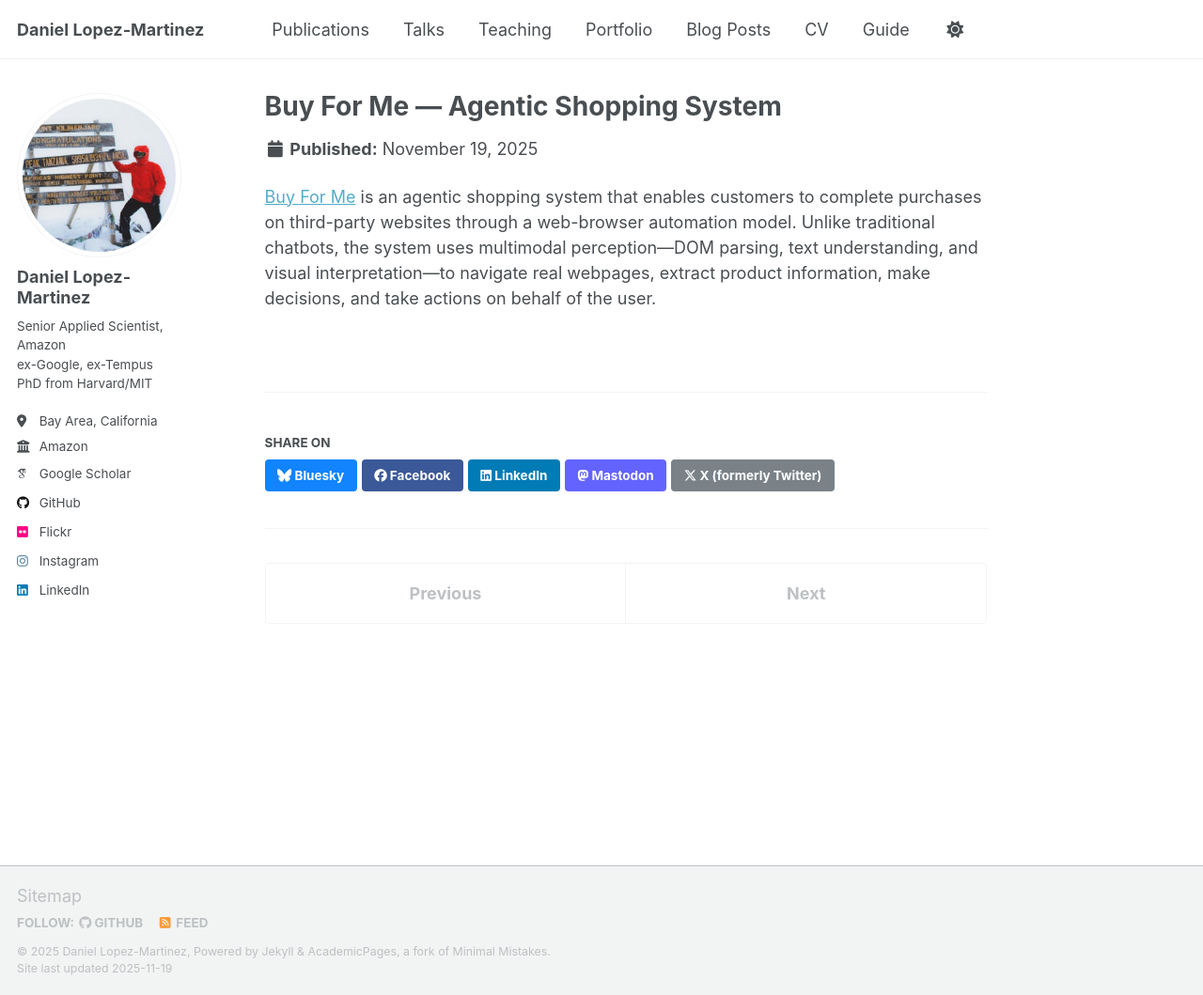
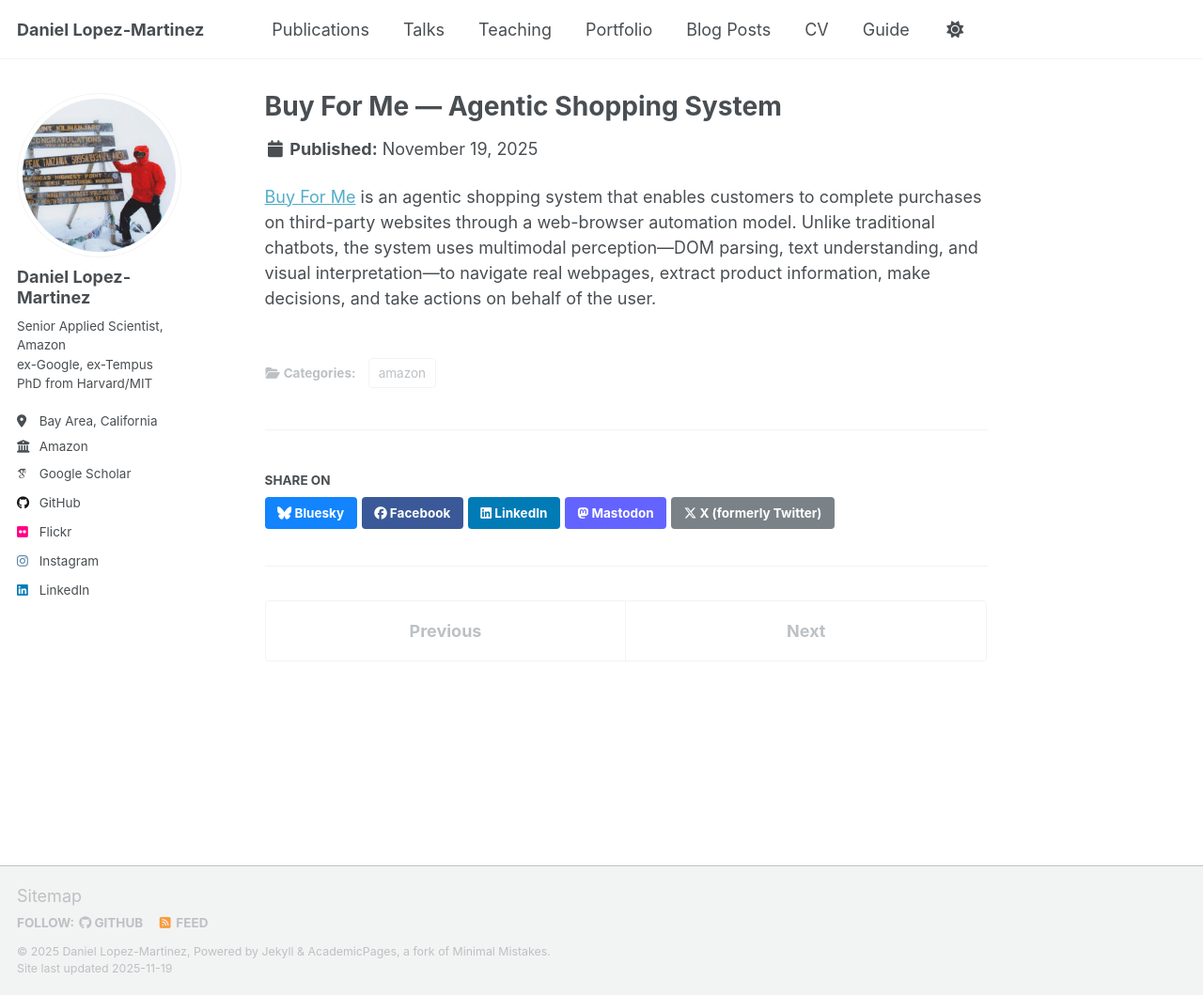
Before and after one commit to daniel-lopezmartinez/daniel-lopezmartinez.github.io, a Jekyll site: the page built from _portfolio/buyforme.md, in a window 1280 px wide and 1059 px high. Shown: the whole window at 94% size. Built offline with Jekyll 4.4.1, drawn with Linux system fonts in a browser that asks for light colours; some web fonts are replaced; a script that is not in the unit is left out.

```diff
--- a/_portfolio/buyforme.md
+++ b/_portfolio/buyforme.md
@@ -2,6 +2,7 @@
 title: "Buy For Me — Agentic Shopping System"
 excerpt: "A browser-based agentic system that helps customers complete purchases across third-party websites using multimodal perception, reasoning, and tool-enabled actions.<br/><img src='/images/blog/buyforme.jpg' width='300'>"
 collection: portfolio
+category: amazon
 ---
 
 [Buy For Me](https://www.aboutamazon.com/news/retail/amazon-shopping-app-buy-for-me-brands) is an agentic shopping system that enables customers to complete purchases on third-party websites through a web-browser automation model. Unlike traditional chatbots, the system uses multimodal perception—DOM parsing, text understanding, and visual interpretation—to navigate real webpages, extract product information, make decisions, and take actions on behalf of the user.
```
Also changed, not shown: _portfolio/alice.md (+1 -0 lines).
